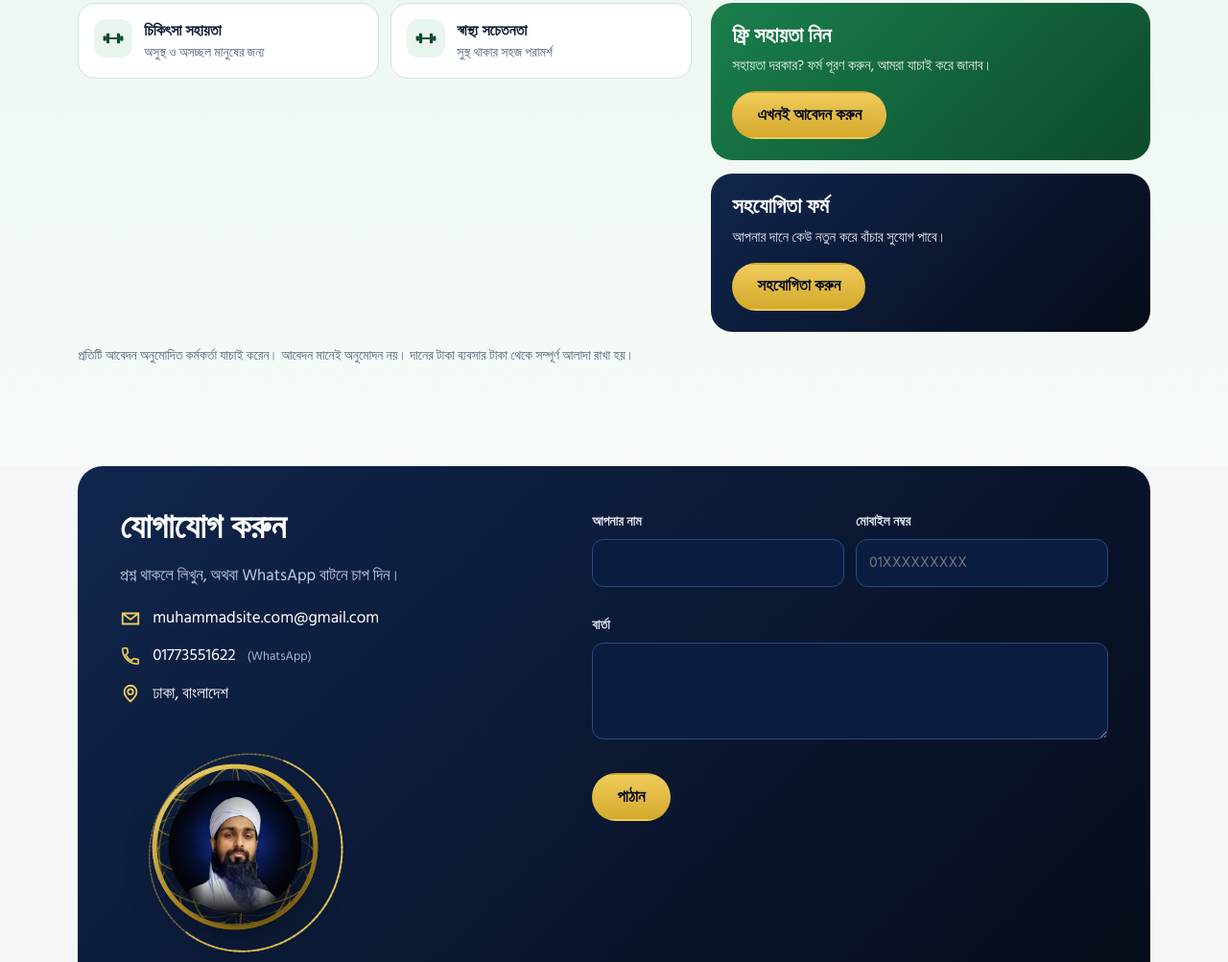
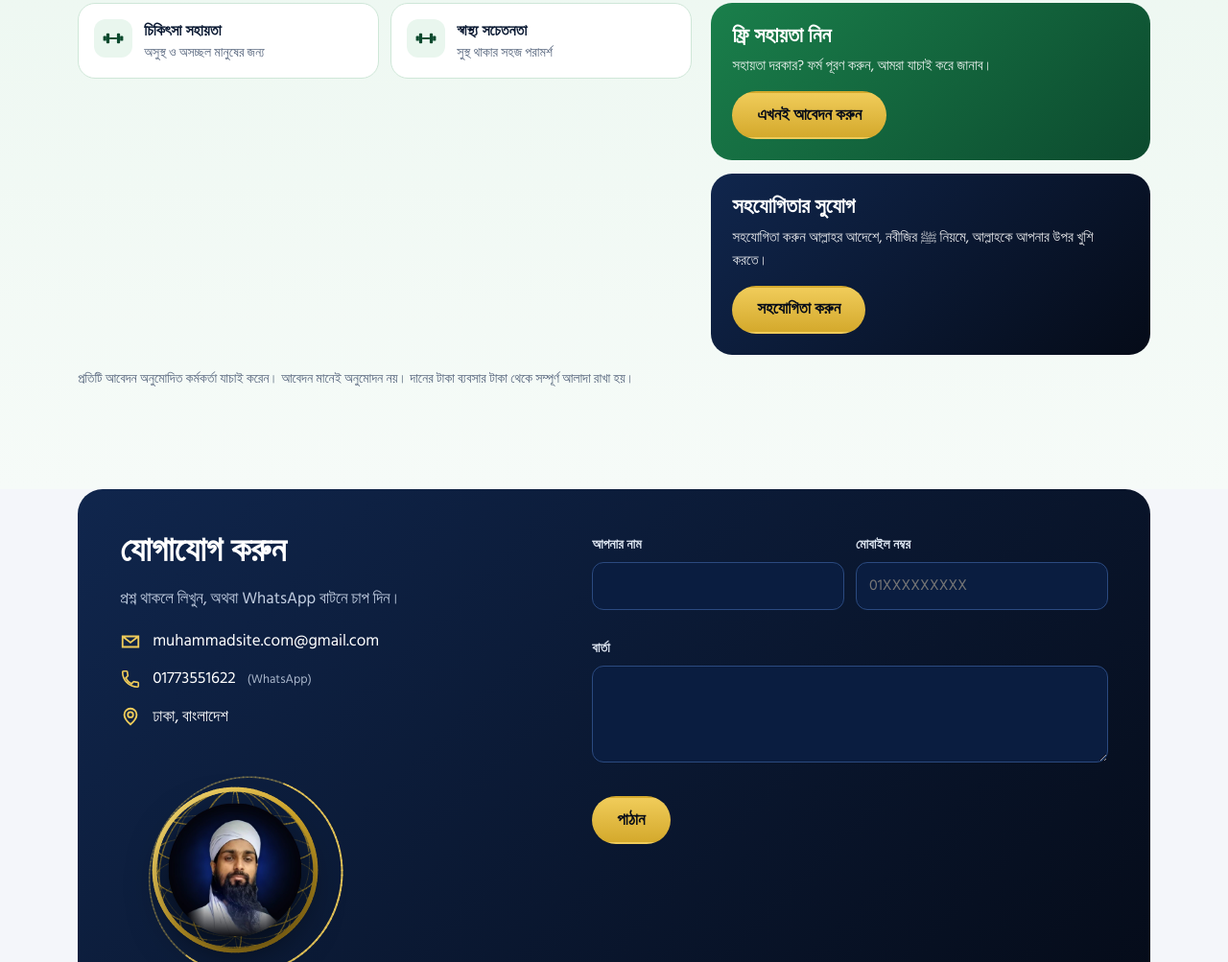
Before and after one commit to muhammadsitecom/muhammadsite-website, a plain HTML site: page index.html in a window 1280 px wide. Shown: the part 3182-4185 px from the top of the page at 96% size. Drawn offline with Linux system fonts and the light colour scheme.

Commit message:
Add files via upload

```diff
--- a/index.html
+++ b/index.html
@@ -339,7 +339,7 @@ dialog::backdrop{background:#050B18b3;backdrop-filter:blur(4px)}
    <div class="opts" id="fopts" role="tabpanel"></div>
    <div class="actbox">
     <div class="ab ab1"><h3 data-i18n="apH">আবেদন ফর্ম</h3><p data-i18n="apP">সহায়তা দরকার? ফর্ম পূরণ করুন, আমরা যাচাই করে জানাব।</p><button class="btn b-gold" type="button" data-open="dApply" data-i18n="apB2">এখনই আবেদন করুন</button></div>
-    <div class="ab ab2"><h3 data-i18n="dnH">সহযোগিতা ফর্ম</h3><p data-i18n="dnP">আপনার দানে কেউ নতুন করে বাঁচার সুযোগ পাবে।</p><button class="btn b-gold" type="button" data-open="dDonate" data-i18n="dnB">সহযোগিতা করুন</button></div>
+    <div class="ab ab2"><h3 data-i18n="dnH">সহযোগিতার সুযোগ</h3><p data-i18n="dnP">সহযোগিতা করুন আল্লাহর আদেশে, নবীজির ﷺ নিয়মে, আল্লাহকে আপনার উপর খুশি করতে।</p><button class="btn b-gold" type="button" data-open="dDonate" data-i18n="dnB">সহযোগিতা করুন</button></div>
    </div>
   </div>
   <p class="fnote" data-i18n="fNote">প্রতিটি আবেদন অনুমোদিত কর্মকর্তা যাচাই করেন। আবেদন মানেই অনুমোদন নয়। দানের টাকা ব্যবসার টাকা থেকে সম্পূর্ণ আলাদা রাখা হয়।</p>
@@ -401,7 +401,7 @@ dialog::backdrop{background:#050B18b3;backdrop-filter:blur(4px)}
 </dialog>
 
 <dialog id="dDonate" aria-labelledby="dDonateT">
- <div class="dh" style="background:var(--n2)"><h3 id="dDonateT" data-i18n="dnH">সহযোগিতা ফর্ম</h3><button type="button" data-close aria-label="Close">×</button></div>
+ <div class="dh" style="background:var(--n2)"><h3 id="dDonateT" data-i18n="dnH">সহযোগিতার সুযোগ</h3><button type="button" data-close aria-label="Close">×</button></div>
  <form class="db fm" novalidate data-kind="donate">
   <div class="full"><label data-i18n="lType">দানের ধরন</label><div class="seg" id="dtype"><button type="button" aria-pressed="true" data-v="one" data-i18n="once">এককালীন</button><button type="button" aria-pressed="false" data-v="month" data-i18n="monthly">প্রতি মাসে</button></div></div>
   <div class="full"><label data-i18n="lAmt">পরিমাণ (টাকা)</label><div class="amts" id="amts"></div><input id="d-am" data-req="amount" type="number" inputmode="numeric" min="1" data-i18n-ph="otherAmt"><span class="err"></span></div>
@@ -456,7 +456,7 @@ biz:[["Muhammad Motors","মোটরসাইকেল বিক্রি ও
 priceTBA:"দাম: শীঘ্রই যোগ হবে",order:"অর্ডার করুন",details:"বিস্তারিত",soonH:"এই বিভাগের পেইড সার্ভিস শীঘ্রই আসছে",soonP:"নতুন সার্ভিস যুক্ত হলে জানতে চাইলে WhatsApp-এ যোগাযোগ করুন।",notify:"আমাকে জানাবেন",
 fH:"ফ্রি সার্ভিস",fP:"যোগ্য মানুষের জন্য বিনামূল্যে সহায়তা। কোনো টাকা লাগবে না।",
 fopts:{body:[["চিকিৎসা সহায়তা","অসুস্থ ও অসচ্ছল মানুষের জন্য"],["স্বাস্থ্য সচেতনতা","সুস্থ থাকার সহজ পরামর্শ"]],mind:[["মানসিক সুস্থতা","কথা বলা ও পরামর্শ"],["শিক্ষা ও সচেতনতা","শেখার সুযোগ ও দিকনির্দেশনা"]],money:[["আর্থিক সহায়তা","জরুরি প্রয়োজনে সাহায্য"],["মানবিক সহায়তা","বিপদের সময় পাশে থাকা"]]},
-apH:"ফ্রি সহায়তা নিন",apB2:"এখনই আবেদন করুন",menu:"মেনু",platT:"সব প্ল্যাটফর্মে আমাদের সাথে থাকুন",dr:["পরিচিতি","শিক্ষা জগৎ","পেইড সার্ভিস","ফ্রি সার্ভিস","দান করুন","যোগাযোগ","গোপনীয়তা নীতি"],privSoon:"গোপনীয়তা নীতি পেজ আসল সাইটে যুক্ত হবে।",apP:"সহায়তা দরকার? ফর্ম পূরণ করুন, আমরা যাচাই করে জানাব।",apB:"আবেদন করুন",dnH:"সহযোগিতা ফর্ম",dnP:"আপনার দানে কেউ নতুন করে বাঁচার সুযোগ পাবে।",dnB:"সহযোগিতা করুন",
+apH:"ফ্রি সহায়তা নিন",apB2:"এখনই আবেদন করুন",menu:"মেনু",platT:"সব প্ল্যাটফর্মে আমাদের সাথে থাকুন",dr:["পরিচিতি","শিক্ষা জগৎ","পেইড সার্ভিস","ফ্রি সার্ভিস","দান করুন","যোগাযোগ","গোপনীয়তা নীতি"],privSoon:"গোপনীয়তা নীতি পেজ আসল সাইটে যুক্ত হবে।",apP:"সহায়তা দরকার? ফর্ম পূরণ করুন, আমরা যাচাই করে জানাব।",apB:"আবেদন করুন",dnH:"সহযোগিতার সুযোগ",dnP:"সহযোগিতা করুন আল্লাহর আদেশে, নবীজির ﷺ নিয়মে, আল্লাহকে আপনার উপর খুশি করতে।",dnB:"সহযোগিতা করুন",
 fNote:"প্রতিটি আবেদন অনুমোদিত কর্মকর্তা যাচাই করেন। আবেদন মানেই অনুমোদন নয়। দানের টাকা ব্যবসার টাকা থেকে সম্পূর্ণ আলাদা রাখা হয়।",
 cH:"যোগাযোগ করুন",cP:"প্রশ্ন থাকলে লিখুন, অথবা WhatsApp বাটনে চাপ দিন।",loc:"ঢাকা, বাংলাদেশ",lName:"আপনার নাম",lPhone:"মোবাইল নম্বর",lMsg:"বার্তা",send:"পাঠান",
 lEmail:"ইমেইল (ঐচ্ছিক)",lLoc:"ঠিকানা / এলাকা",lCat:"কোন সহায়তা দরকার",lProb:"সমস্যার বিবরণ",lFam:"পরিবার ও আর্থিক অবস্থা",lDoc:"প্রয়োজনীয় কাগজ (থাকলে)",lCons:"আমি সম্মতি দিচ্ছি যে আমার তথ্য শুধু আবেদন যাচাইয়ের জন্য ব্যবহার হবে এবং গোপন রাখা হবে।",apSend:"আবেদন জমা দিন",
@@ -477,7 +477,7 @@ biz:[["Muhammad Motors","Motorcycle sales and used bike marketplace.",["New bike
 priceTBA:"Price: coming soon",order:"Order",details:"Details",soonH:"Paid services for this category are coming soon",soonP:"Want to know when they launch? Message us on WhatsApp.",notify:"Notify me",
 fH:"Free Services",fP:"Free support for eligible people. No money needed.",
 fopts:{body:[["Medical support","For sick people in need"],["Health awareness","Simple advice to stay healthy"]],mind:[["Mental wellbeing","Someone to talk to and guidance"],["Education and awareness","Learning chances and direction"]],money:[["Financial assistance","Help in urgent need"],["Humanitarian support","Standing by you in hard times"]]},
-apH:"Get Free Support",apB2:"Apply Now",menu:"Menu",platT:"Follow us on every platform",dr:["About","Learning World","Paid Services","Free Services","Donate","Contact","Privacy Policy"],privSoon:"The privacy policy page will be added on the real site.",apP:"Need support? Fill in the form and we will review and reply.",apB:"Apply Now",dnH:"Support Form",dnP:"Your gift can give someone a fresh start.",dnB:"Contribute",
+apH:"Get Free Support",apB2:"Apply Now",menu:"Menu",platT:"Follow us on every platform",dr:["About","Learning World","Paid Services","Free Services","Donate","Contact","Privacy Policy"],privSoon:"The privacy policy page will be added on the real site.",apP:"Need support? Fill in the form and we will review and reply.",apB:"Apply Now",dnH:"A Chance to Contribute",dnP:"Contribute by Allah's command, in the way of the Prophet ﷺ, so that Allah is pleased with you.",dnB:"Contribute",
 fNote:"Every application is reviewed by an authorized officer. Applying does not mean approval. Donations are kept fully separate from business payments.",
 cH:"Contact Us",cP:"Write to us, or tap the WhatsApp button.",loc:"Dhaka, Bangladesh",lName:"Your name",lPhone:"Mobile number",lMsg:"Message",send:"Send",
 lEmail:"Email (optional)",lLoc:"Address / area",lCat:"Support needed",lProb:"Describe the problem",lFam:"Family and financial situation",lDoc:"Supporting documents (if any)",lCons:"I agree that my information will be used only to review this application and will be kept private.",apSend:"Submit Application",
```
